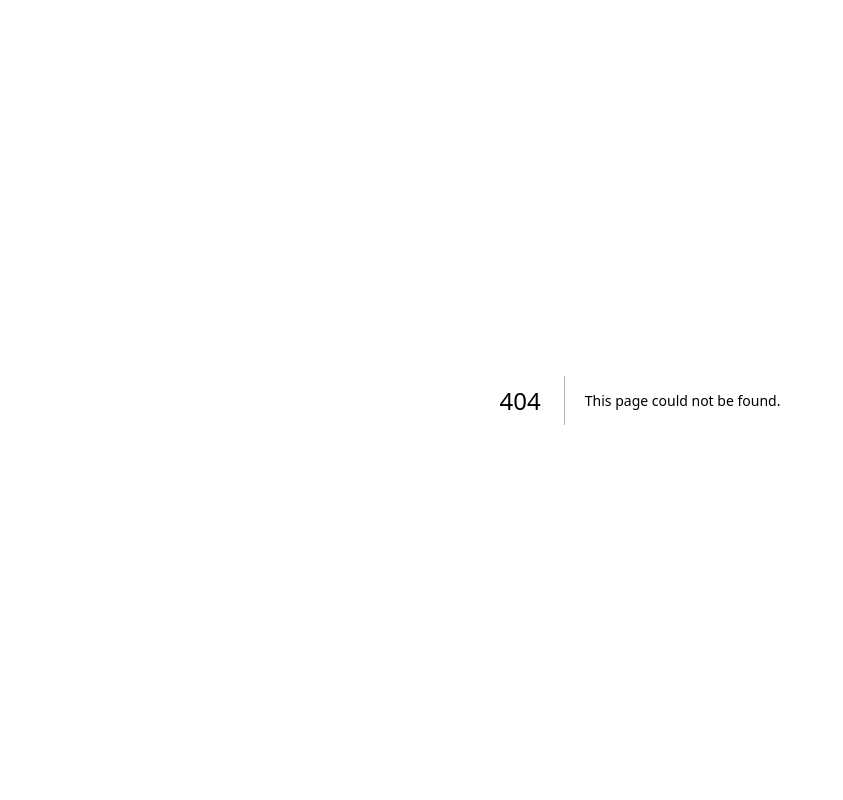
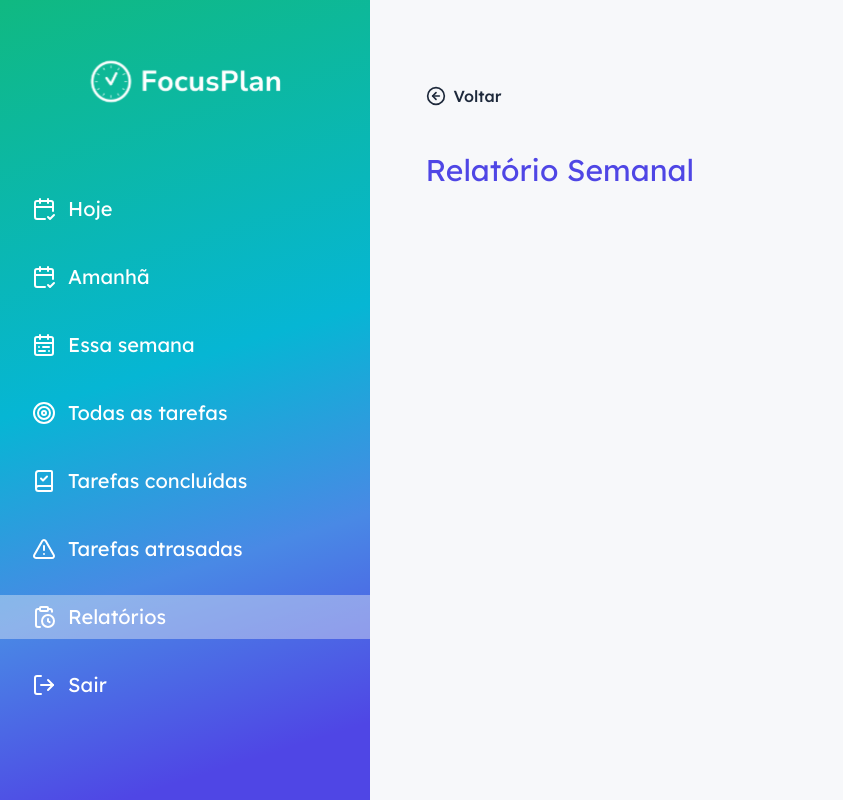
Before and after one commit to FocusPlan-dsw/Frontend-FocusPlan, a Next.js app: page /reports/weekly in a window 1280 px wide. Before the commit this address had no page. Shown: the whole page, without its empty margins (0-843 px from the left). Built offline with nearby package versions, Linux system fonts and the light colour scheme.

Commit message:
feat: start weekly report screen

```diff
--- a/src/app/(main)/reports/page.tsx
+++ b/src/app/(main)/reports/page.tsx
@@ -1,13 +1,23 @@
+'use client';
 import { ReportTypeCard } from "@/components/ReportTypeCard";
+import { useStep } from "@/context/StepContext";
 import { CalendarSync, RefreshCw, Zap } from "lucide-react";
+import { useEffect } from "react";
 
 export default function ReportsPage() {
+   const { setStep } = useStep();
+
+  useEffect(() => {
+    setStep("reports");
+  }, [setStep]);
+
   return (
+
     <div className="flex flex-col gap-[60px]">
       <h1 className="text-3xl text-primary">Relatórios</h1>
-      <ReportTypeCard icon={RefreshCw} title="Semanal" description="Visualize seus resultados durante a semana" />
-      <ReportTypeCard icon={CalendarSync} title="Mensal" description="Visualize seus resultados a cada mês" />
-      <ReportTypeCard icon={Zap} title="Anual" description="Visualize seus resultados a cada ano" />
+      <ReportTypeCard icon={RefreshCw} title="Semanal" description="Visualize seus resultados durante a semana" link="/reports/weekly" />
+      <ReportTypeCard icon={CalendarSync} title="Mensal" description="Visualize seus resultados a cada mês" link="/"/>
+      <ReportTypeCard icon={Zap} title="Anual" description="Visualize seus resultados a cada ano" link="/"/>
     </div>
   );
 }
--- /dev/null
+++ b/src/app/(main)/reports/weekly/page.tsx
@@ -0,0 +1,23 @@
+"use client";
+
+import { useStep } from "@/context/StepContext";
+import { useEffect } from "react";
+import Link from 'next/link';
+import { BackButton } from "@/components/BackButton";
+
+export default function WeeklyReportsPage() {
+  const { setStep } = useStep();
+
+  useEffect(() => {
+    setStep("reports");
+  }, [setStep]);
+
+  return (
+    <div>
+    <BackButton />
+      <h1 className="text-3xl text-primary">Relatório Semanal</h1>
+
+
+    </div>
+  );
+}
--- a/src/components/ReportTypeCard.tsx
+++ b/src/components/ReportTypeCard.tsx
@@ -1,14 +1,16 @@
 import { ChevronRight } from "lucide-react";
+import Link from "next/link";
 
 interface ReportTypeCardProps {
         icon: React.ElementType
         title: string
         description: string
+        link: string
     }
 
-export function ReportTypeCard({ icon: Icon, title, description }: ReportTypeCardProps) {
+export function ReportTypeCard({ icon: Icon, title, description, link }: ReportTypeCardProps) {
     return (
-        <div
+        <Link href={link}
         className="group flex justify-between items-center p-4 sm:p-5 bg-gray01 border border-[#C5C4C4]
                     rounded-[10px] w-full max-w-[776px] min-h-[110px] cursor-pointer
                     transition-all duration-300 hover:shadow-lg hover:scale-[1.02] hover:border-primary"
@@ -30,6 +32,6 @@ export function ReportTypeCard({ icon: Icon, title, description }: ReportTypeCar
             className="text-gray02 flex-shrink-0 transition-all duration-300
                     group-hover:text-primary group-hover:translate-x-1"
         />
-        </div>
+        </Link>
     );
 }
```
